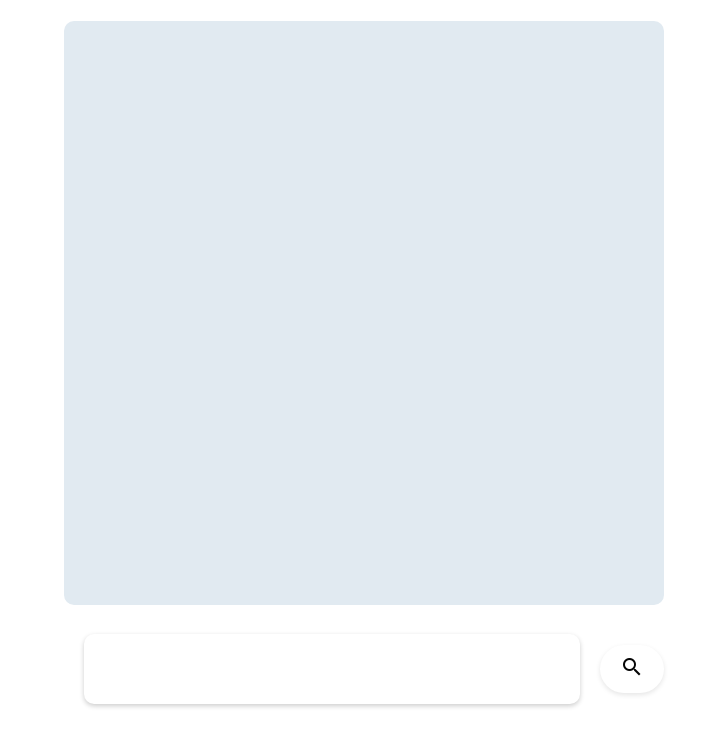
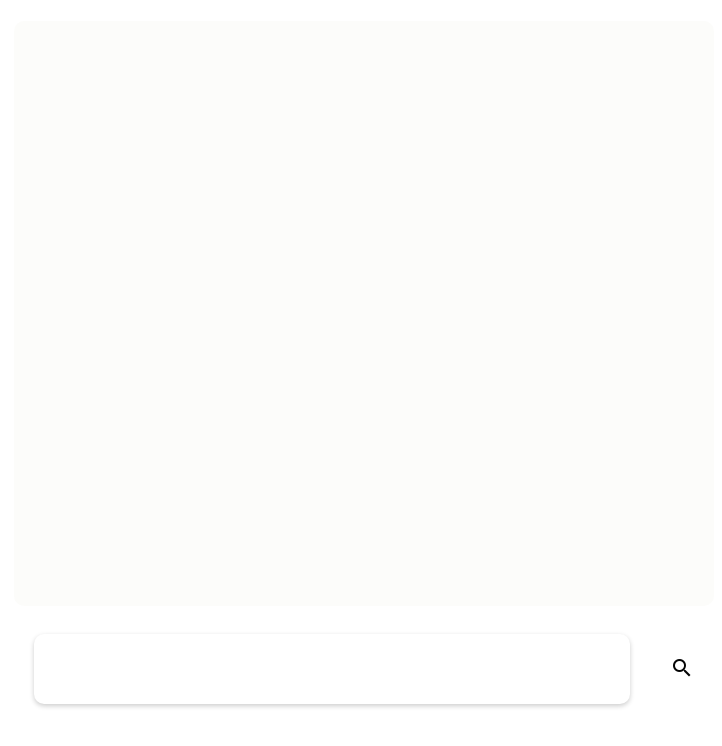
Before and after one commit to fahad5359/ChatBot-Interface, an Angular app: page / in a window 1280 px wide. Shown: the top 746 px of the page, without its empty margins (276-998 px from the left). Built offline with nearby package versions, Linux system fonts and the light colour scheme.

Commit message:
allot of data

```diff
--- a/src/app/button-c/button-c.component.css
+++ b/src/app/button-c/button-c.component.css
@@ -3,14 +3,11 @@
   border: none;
   color: #050505;
   margin: 12px;
-  /* margin-ri: 9px; */
-  padding: 10px;
-  font-size: 16px;
   padding: 10px 20px;
-  border-radius: 40px;
+  border-radius: 50px;
   cursor: pointer;
-  transition: all 0.071s ease-in-out;
-  box-shadow: 0 2px 5px 0 rgba(0, 0, 0, 0.1);
+  transition: all 0.071s ease-in;
+  box-shadow: 0px 1px px  rgba(0, 0, 0, 0.2);
 }
 
 .custom-button:hover {
@@ -18,13 +15,9 @@
   color: #2ef60f;
   /* transform: scale(1); */
   box-shadow: 0 4px 6px 0 rgba(0, 0, 0, 0.2);
-  transition: all 0.1s ease-in;
+  transition: all 0.2s ease-in;
 }
 
 .custom-button:active {
   color: #1f4c17;
 }
-
-.custom-button i {
-  /* margin-right: 10px; */
-}
--- a/src/app/mega-cont/mega-cont.component.css
+++ b/src/app/mega-cont/mega-cont.component.css
@@ -11,7 +11,7 @@
     display: flex;
 
     justify-content: center;
-    width: 600px;
+    width: 700px;
     max-width: 900px;
     /* For box size uncommint this and backgrnd color to see */
     padding: 1%;
@@ -38,7 +38,7 @@
 }
 
 .chat {
-    background-color: #e1eaf1;
+    background-color: rgba(238, 238, 229, 0.199);
     flex: 1;
     width: auto;
     overflow-y: auto;
@@ -61,16 +61,11 @@
     display: flex;
     align-items: center;
     margin-top: 10px;
+
   }
 
+.inputt {
 
-
-
-
-
-
-
-.inputt {
     display: flex;
     flex-direction: column;
     position: sticky;
@@ -83,6 +78,7 @@
 }
 
 .textInput {
+
     margin: 20px;
     width: 100%;
     display: flex;
```
